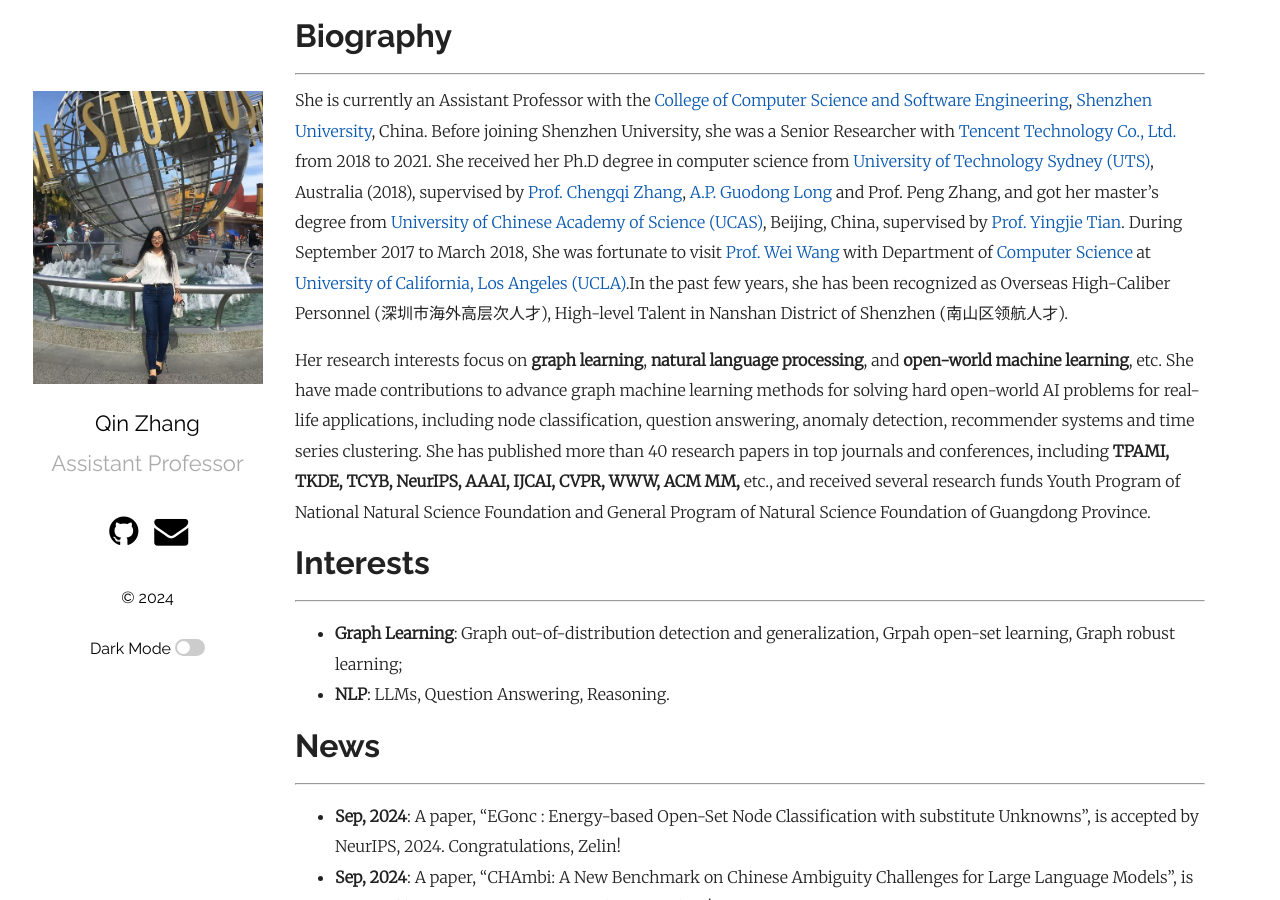
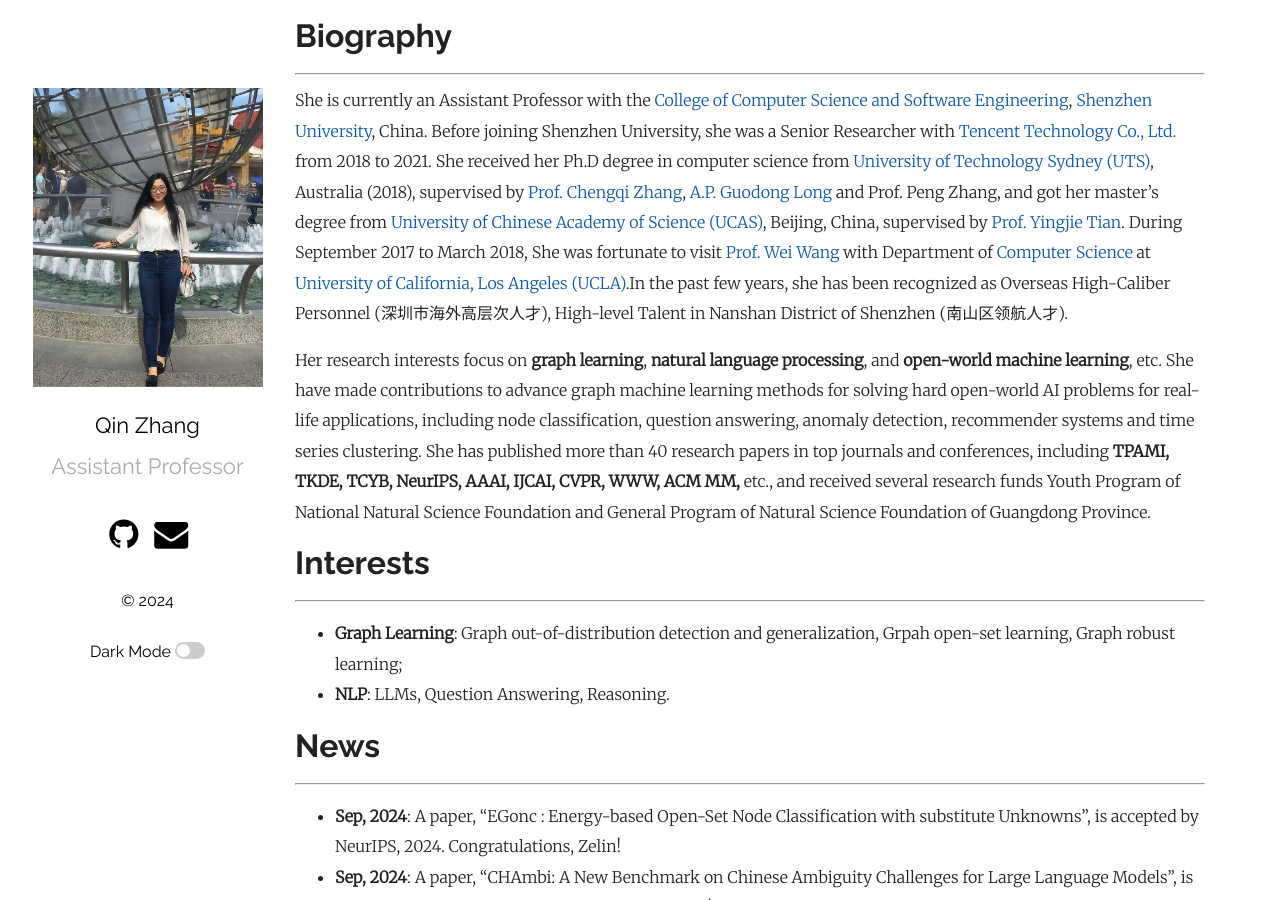
Before and after one commit to qinzhang11/qinzhang11.github.io, a Jekyll site: the page built from index.md, in a window 1280 px wide and 900 px high. Built offline with Jekyll 4.4.1, drawn with Linux system fonts in a browser that asks for light colours.

Commit message:
Update _config.yml

```diff
--- a/_config.yml
+++ b/_config.yml
@@ -18,8 +18,8 @@ plainwhite:
   sitemap: true # set to true to generate sitemap.xml content
   search: true # set to true to enable searchbar
   dark_mode: true # set to true to add dark mode toggle
-  portfolio_image: "assets/qinzhang_crop.jpg" # the path from the base directory of the site to the image to display (no / at the start)
-  portfolio_image_dark: "assets/qinzhang_crop.jpg"
+  portfolio_image: "assets/qinzhang_crop1.jpg" # the path from the base directory of the site to the image to display (no / at the start)
+  portfolio_image_dark: "assets/qinzhang_crop1.jpg"
   html_lang: "en" # set the lang attribute of the <html> tag for the pages. See here for a list of codes: https://www.w3schools.com/tags/ref_country_codes.asp
   condensed_mobile:
     - home
```
